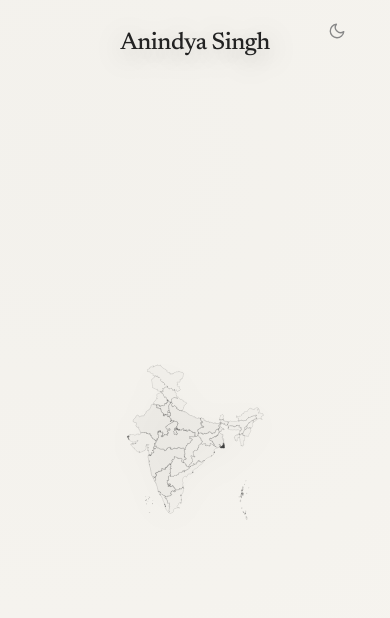
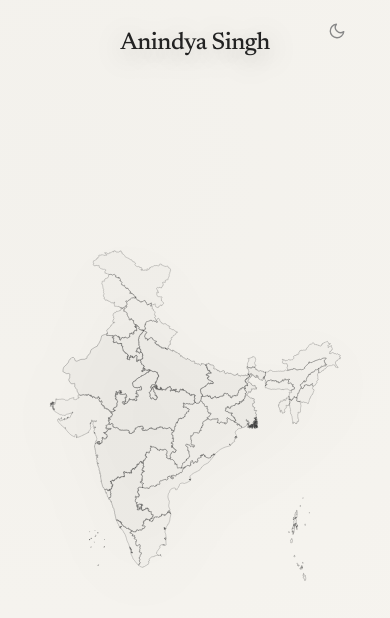
Before and after one commit to Anindyakafka/internetplace, a SvelteKit app: page / in a window 390 px wide. Shown: the top 618 px of the page. Built offline with nearby package versions, Linux system fonts and the light colour scheme.

Commit message:
Enhance map interaction by adjusting zoom and shift dynamics; update data generation timestamp

```diff
--- a/src/routes/+page.svelte
+++ b/src/routes/+page.svelte
@@ -224,9 +224,15 @@
 			const scrollSpan = Math.max(1, stageHeight - window.innerHeight);
 			const withinStage = window.scrollY - stageTop;
 			const progress = Math.max(0, Math.min(1, withinStage / scrollSpan));
-			mapScale = 2.08 - progress * 1.62;
-			mapShiftX = -12 + progress * 12;
-			mapShiftY = 7 - progress * 7;
+
+			// Keep the map large through the whole sequence: only moderate zoom delta.
+			const startScale = 1.72;
+			const endScale = 0.98;
+			mapScale = startScale + (endScale - startScale) * progress;
+
+			// Gentle drift to preserve cinematic motion without pushing the map off frame.
+			mapShiftX = -6 + progress * 6;
+			mapShiftY = 4 + progress * -6;
 		};
 
 		onScroll();
@@ -352,7 +358,7 @@
 
 	.map-zoom-shell {
 		width: min(94vw, 78rem);
-		height: min(94vh, 56rem);
+		height: min(96vh, 58rem);
 		display: grid;
 		place-items: center;
 	}
@@ -522,7 +528,7 @@
 
 		.map-zoom-shell {
 			width: 100vw;
-			height: 86vh;
+			height: 90vh;
 		}
 
 		.india-map {
--- a/static/data/secc_state_summary.json
+++ b/static/data/secc_state_summary.json
@@ -1,5 +1,5 @@
 {
-  "generatedAt": "2026-07-24T13:21:38.160Z",
+  "generatedAt": "2026-07-24T13:25:33.157Z",
   "source": {
     "rural": "src\\data\\shrug-secc-mord-rural-csv\\secc_rural_shrid.csv",
     "urban": "src\\data\\shrug-secc-parsed-urban-csv\\secc_urban_shrid.csv"
```
